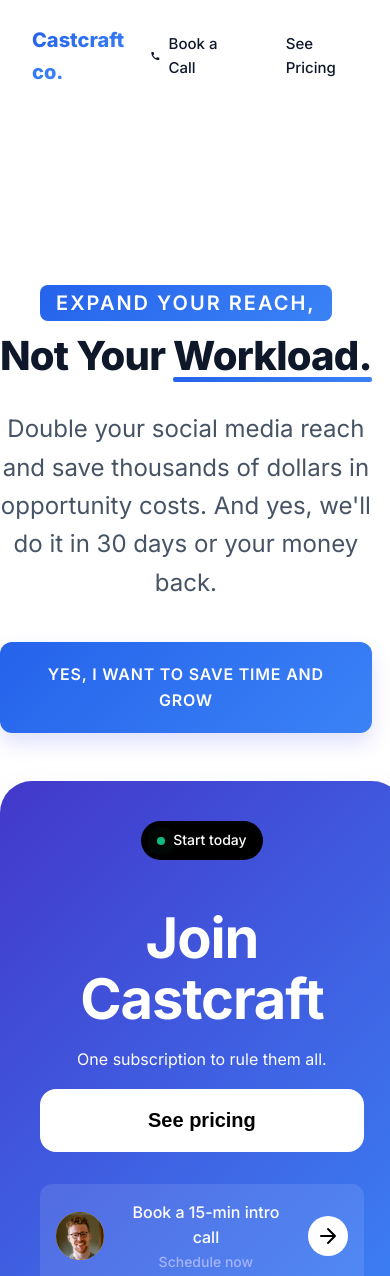
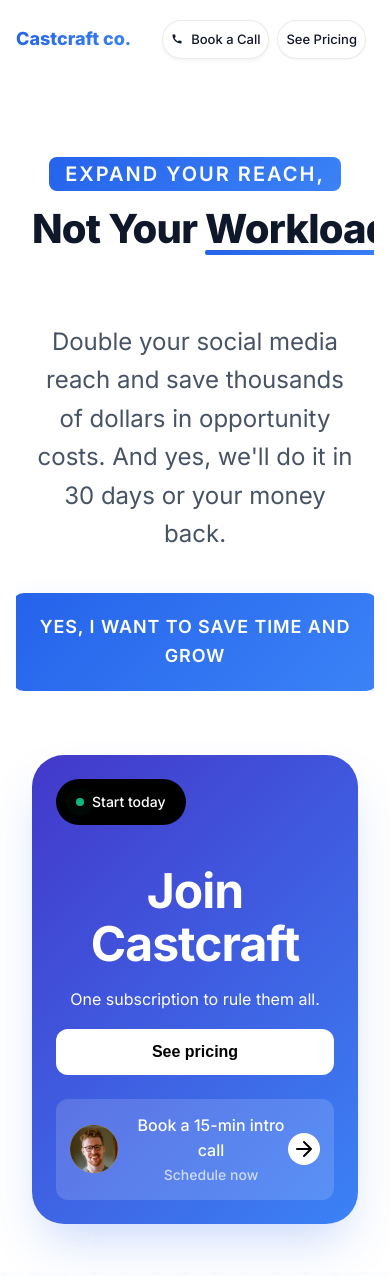
Before and after one commit to aodhanpmoran/static-site, a website: page index.html in a window 390 px wide. Shown: the top 1276 px of the page. Drawn offline with Linux system fonts and the light colour scheme.

Commit message:
mobile fix

```diff
--- a/styles/main.css
+++ b/styles/main.css
@@ -51,7 +51,7 @@
 
 .nav-links {
     display: flex;
-    gap: 2rem;
+    gap: 1rem;
 }
 
 .nav-links a {
@@ -59,25 +59,22 @@
     text-decoration: none;
     font-weight: 500;
     font-size: 0.9375rem;
-    padding: 0.5rem 1rem;
-    border-radius: 8px;
+    padding: 0.75rem 1.25rem;
+    border-radius: 100px;
     transition: all 0.3s ease;
     display: flex;
     align-items: center;
     gap: 0.5rem;
 }
 
-.nav-links a:hover {
-    background: var(--accent-gradient);
-    color: white;
+.nav-links a:first-child {
+    background: white;
+    box-shadow: 0 2px 4px rgba(0, 0, 0, 0.05);
 }
 
 .nav-phone-icon {
     width: 16px;
     height: 16px;
-    display: inline-flex;
-    align-items: center;
-    justify-content: center;
 }
 
 main {
@@ -98,7 +95,7 @@
     display: grid;
     grid-template-columns: 1.2fr 1fr;
     gap: 2rem;
-    padding: 8rem 0;
+    padding: 4rem 0;
     align-items: center;
     max-width: 1200px;
     margin: 0 auto;
@@ -178,7 +175,7 @@
     background: var(--accent-gradient);
     color: white;
     padding: 1.25rem 2.5rem;
-    border-radius: 12px;
+    border-radius: 100px;
     text-decoration: none;
     font-weight: 600;
     font-size: 1rem;
@@ -202,6 +199,8 @@
     transition: all 0.3s ease;
     max-width: 400px;
     margin: 0 auto;
+    display: flex;
+    flex-direction: column;
 }
 
 .hero-card:hover {
@@ -214,11 +213,12 @@
     align-items: center;
     gap: 0.5rem;
     background: #000;
-    padding: 0.5rem 1rem;
+    padding: 0.75rem 1.25rem;
     border-radius: 100px;
     font-size: 0.875rem;
     font-weight: 500;
     margin-bottom: 3rem;
+    width: fit-content;
 }
 
 .status-dot {
@@ -248,9 +248,9 @@
 }
 
 .hero-card h2 {
-    font-size: 3.5rem;
+    font-size: 4rem;
     font-weight: 700;
-    margin: 0 0 1rem 0;
+    margin: 0 0 0.5rem 0;
     line-height: 1.1;
     letter-spacing: -0.02em;
 }
@@ -258,7 +258,7 @@
 .hero-card > p {
     font-size: 1.25rem;
     opacity: 0.9;
-    margin: 0 0 3rem 0;
+    margin: 0 0 2rem 0;
     line-height: 1.4;
 }
 
@@ -273,22 +273,19 @@
     font-weight: 600;
     cursor: pointer;
     transition: all 0.3s ease;
-    margin-bottom: 2rem;
-}
-
-.see-pricing-btn:hover {
-    transform: translateY(-2px);
-    box-shadow: 0 10px 20px rgba(0, 0, 0, 0.1);
+    margin-bottom: 1.5rem;
+    text-align: center;
 }
 
 .book-call {
     display: flex;
     align-items: center;
     padding: 1rem;
-    border-radius: 12px;
+    border-radius: 16px;
     cursor: pointer;
     transition: all 0.3s ease;
     background: rgba(255, 255, 255, 0.1);
+    margin-top: auto;
 }
 
 .avatar {
@@ -315,16 +312,17 @@
 
 .call-text p {
     margin: 0;
-    font-size: 1rem;
+    font-size: 1.125rem;
     font-weight: 500;
+    color: white;
 }
 
 .schedule-now {
-    color: #A5B4FC;
-    font-size: 0.875rem !important;
-}
-
-.arrow-circle, .pricing-arrow-circle {
+    color: rgba(255, 255, 255, 0.7);
+    font-size: 1rem !important;
+}
+
+.arrow-circle {
     width: 40px;
     height: 40px;
     background: white;
@@ -332,16 +330,16 @@
     display: flex;
     align-items: center;
     justify-content: center;
-    margin-left: 1rem;
-}
-
-.arrow-circle svg, .pricing-arrow-circle svg {
+    margin-left: auto;
+}
+
+.arrow-circle svg {
     width: 24px;
     height: 24px;
     color: #000;
 }
 
-.arrow-circle svg path, .pricing-arrow-circle svg path {
+.arrow-circle svg path {
     stroke: currentColor;
     stroke-width: 2;
 }
@@ -725,14 +723,88 @@
 }
 
 @media (max-width: 768px) {
+    .main-header {
+        padding: 1rem;
+        background: white;
+    }
+
+    nav {
+        display: flex;
+        justify-content: space-between;
+        align-items: center;
+        gap: 1rem;
+    }
+
+    .nav-links {
+        display: flex;
+        gap: 0.75rem;
+        margin-left: auto;
+    }
+
+    .nav-links a {
+        font-size: 0.875rem;
+        padding: 0.75rem 1.25rem;
+        background: white;
+        border: 1px solid rgba(0, 0, 0, 0.08);
+        box-shadow: 0 1px 2px rgba(0, 0, 0, 0.04);
+        display: flex;
+        align-items: center;
+        gap: 0.5rem;
+    }
+
+    .nav-phone-icon {
+        width: 14px;
+        height: 14px;
+    }
+
     .hero {
         grid-template-columns: 1fr;
         gap: 3rem;
+        padding: 2rem 1rem;
         text-align: center;
+        width: 100%;
+        box-sizing: border-box;
+    }
+
+    .hero-content {
+        padding-right: 0;
+        display: flex;
+        flex-direction: column;
+        align-items: center;
+        width: 100%;
+        box-sizing: border-box;
+        overflow-x: hidden;
     }
 
     .hero h1 {
         font-size: 3rem;
+        text-align: center;
+        width: 100%;
+        word-wrap: break-word;
+        overflow-wrap: break-word;
+        hyphens: auto;
+    }
+
+    .hero-description {
+        text-align: center;
+        max-width: 100%;
+        margin-left: auto;
+        margin-right: auto;
+        padding: 0 1rem;
+        box-sizing: border-box;
+    }
+
+    .highlight-container {
+        width: 100%;
+        box-sizing: border-box;
+        padding: 0 1rem;
+    }
+
+    .highlight {
+        display: inline-block;
+        white-space: normal;
+        word-wrap: break-word;
+        max-width: 100%;
     }
 
     .benefits-grid {
@@ -743,9 +815,97 @@
         grid-template-columns: repeat(2, 1fr);
         gap: 2rem;
     }
+
+    .quote {
+        font-size: 2.5rem;
+        padding: 0 1rem;
+    }
+
+    .benefits-subtitle {
+        font-size: 2.8rem;
+    }
+
+    .hero-card {
+        padding: 2rem;
+        max-width: none;
+        width: calc(100% - 2rem);
+        margin: 1rem;
+        box-sizing: border-box;
+    }
+
+    .start-today {
+        margin-bottom: 2.5rem;
+    }
+
+    .hero-card h2 {
+        font-size: 3.5rem;
+        margin-bottom: 0.75rem;
+    }
+
+    .hero-card > p {
+        font-size: 1.25rem;
+        margin-bottom: 1.5rem;
+    }
+
+    .see-pricing-btn {
+        margin-bottom: 1.5rem;
+        font-size: 1.125rem;
+        padding: 1rem;
+        border-radius: 12px;
+    }
+
+    .book-call {
+        padding: 1rem;
+        background: rgba(255, 255, 255, 0.15);
+        border-radius: 12px;
+    }
+
+    .call-text p {
+        font-size: 1.125rem;
+    }
+
+    .schedule-now {
+        font-size: 0.875rem !important;
+        opacity: 0.7;
+    }
+
+    .arrow-circle {
+        width: 36px;
+        height: 36px;
+    }
 }
 
 @media (max-width: 480px) {
+    .main-header {
+        padding: 0.75rem 1rem;
+    }
+
+    .logo a {
+        font-size: 1.125rem;
+    }
+
+    nav {
+        gap: 0.5rem;
+    }
+
+    .nav-links {
+        display: flex;
+        gap: 0.5rem;
+    }
+
+    .nav-links a {
+        font-size: 0.8125rem;
+        padding: 0.625rem 1rem;
+        background: white;
+        border: 1px solid rgba(0, 0, 0, 0.08);
+        box-shadow: 0 1px 2px rgba(0, 0, 0, 0.04);
+    }
+
+    .nav-phone-icon {
+        width: 12px;
+        height: 12px;
+    }
+
     .benefits-grid {
         grid-template-columns: 1fr;
         padding: 0 1rem;
@@ -753,10 +913,160 @@
 
     .hero h1 {
         font-size: 2.5rem;
+        padding: 0 1rem;
+        word-wrap: break-word;
+        overflow-wrap: break-word;
+        hyphens: auto;
+    }
+
+    .hero-description {
+        font-size: 1.25rem;
+        padding: 0 1rem;
     }
 
     .logo-grid {
-        grid-template-columns: 1fr;
+    grid-template-columns: 1fr;
+    }
+
+    .quote {
+        font-size: 1.125rem;
+        line-height: 1.4;
+        padding: 0 1.5rem;
+        margin-bottom: 2rem;
+        max-width: 320px;
+        margin-left: auto;
+        margin-right: auto;
+        letter-spacing: -0.01em;
+    }
+
+    .testimonial-content {
+        padding: 0 1rem;
+    }
+
+    .benefits-subtitle {
+        font-size: 2.2rem;
+    }
+
+    .cta-button {
+        width: calc(100% - 2rem);
+        text-align: center;
+        margin: 0 1rem;
+        white-space: normal;
+        word-wrap: break-word;
+        border-radius: 12px;
+        padding: 1.25rem;
+        font-size: 1.125rem;
+        font-weight: 600;
+        display: flex;
+        align-items: center;
+        justify-content: center;
+        gap: 0.5rem;
+        box-shadow: 0 15px 30px rgba(37, 99, 235, 0.2);
+    }
+
+    .cta-button:hover {
+        transform: translateY(-2px);
+        box-shadow: 0 15px 30px rgba(37, 99, 235, 0.3);
+    }
+
+    .how-it-works h2 {
+        font-size: 2.2rem;
+        padding: 0 1rem;
+    }
+
+    .nav-links {
+        padding: 0.5rem;
+    }
+
+    .nav-links a {
+        padding: 0.5rem;
+        font-size: 0.8125rem;
+    }
+
+    .hero-card {
+        padding: 1.5rem;
+        width: calc(100% - 2rem);
+        margin: 1rem;
+    }
+
+    .hero-card h2 {
+        font-size: 3rem;
+    }
+
+    .hero-card > p {
+        font-size: 1.125rem;
+    }
+
+    .see-pricing-btn {
+        padding: 0.875rem;
+        font-size: 1rem;
+    }
+
+    .book-call {
+        padding: 0.875rem;
+    }
+
+    .call-text p {
+        font-size: 1rem;
+    }
+
+    .schedule-now {
+        font-size: 0.875rem !important;
+    }
+
+    .arrow-circle {
+        width: 32px;
+        height: 32px;
+    }
+
+    .showcase-section {
+        padding: 2rem 1rem;
+    }
+
+    .main-item {
+        padding: 1rem;
+        min-height: 286px;
+    }
+
+    .work-item {
+        max-width: 208px;
+        height: 260px;
+        transform: scale(0.95);
+        margin: 0 2px;
+    }
+
+    .work-item img {
+        width: calc(100% - 8px);
+        height: calc(100% - 8px);
+        padding: 4px;
+        border-radius: 16px;
+    }
+
+    .carousel-track {
+        height: 286px;
+        transform: rotate(-7deg) translateX(0) scale(0.95);
+    }
+
+    .showcase-content {
+        left: 1rem;
+        top: 1rem;
+        max-width: 200px;
+    }
+
+    .showcase-content h2 {
+        font-size: 1.75rem;
+        margin-bottom: 0.5rem;
+    }
+
+    .showcase-content p {
+        font-size: 0.875rem;
+        margin-bottom: 1rem;
+    }
+
+    .work-carousel {
+        height: 286px;
+        top: 75%;
+        transform: translateY(-25%);
     }
 }
 
```
